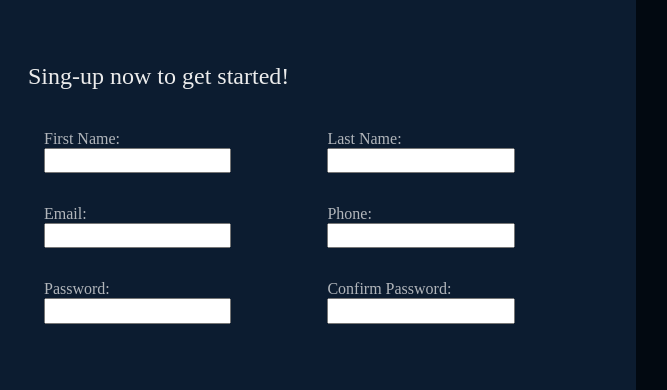
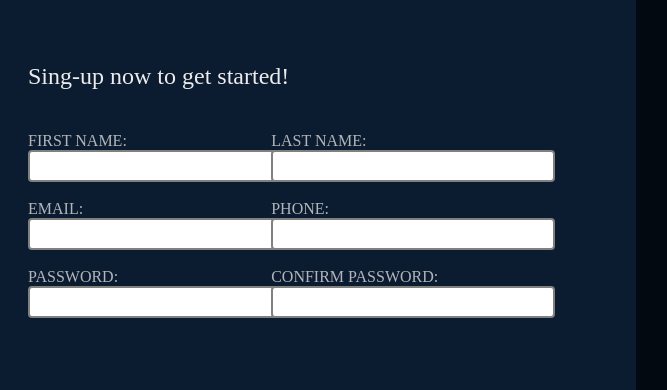
Before and after one commit to AJ-Gagliardo/sign-up-form, a plain HTML site: page index.html in a window 1280 px wide. Shown: the part 212-602 px from the top of the page, 516-1183 px from the left. Drawn offline with Linux system fonts and the light colour scheme.

Commit message:
made a few changes to the css of the project

```diff
--- a/styles.css
+++ b/styles.css
@@ -95,15 +95,22 @@ li+li{
 
 }
 
+
 .input{
-
-padding:1rem
+    width:40%;
+    margin-top:3%;
+    text-transform:uppercase;
 }
 
 input{
     padding-right:1rem;
     margin-right:8vh;
-    padding:0.2rem
+    padding:0.4rem;
+    padding-right:6rem;
+    border: 2px solid gray;
+    border-radius: 4px;
+
+
 }
 
 
```
